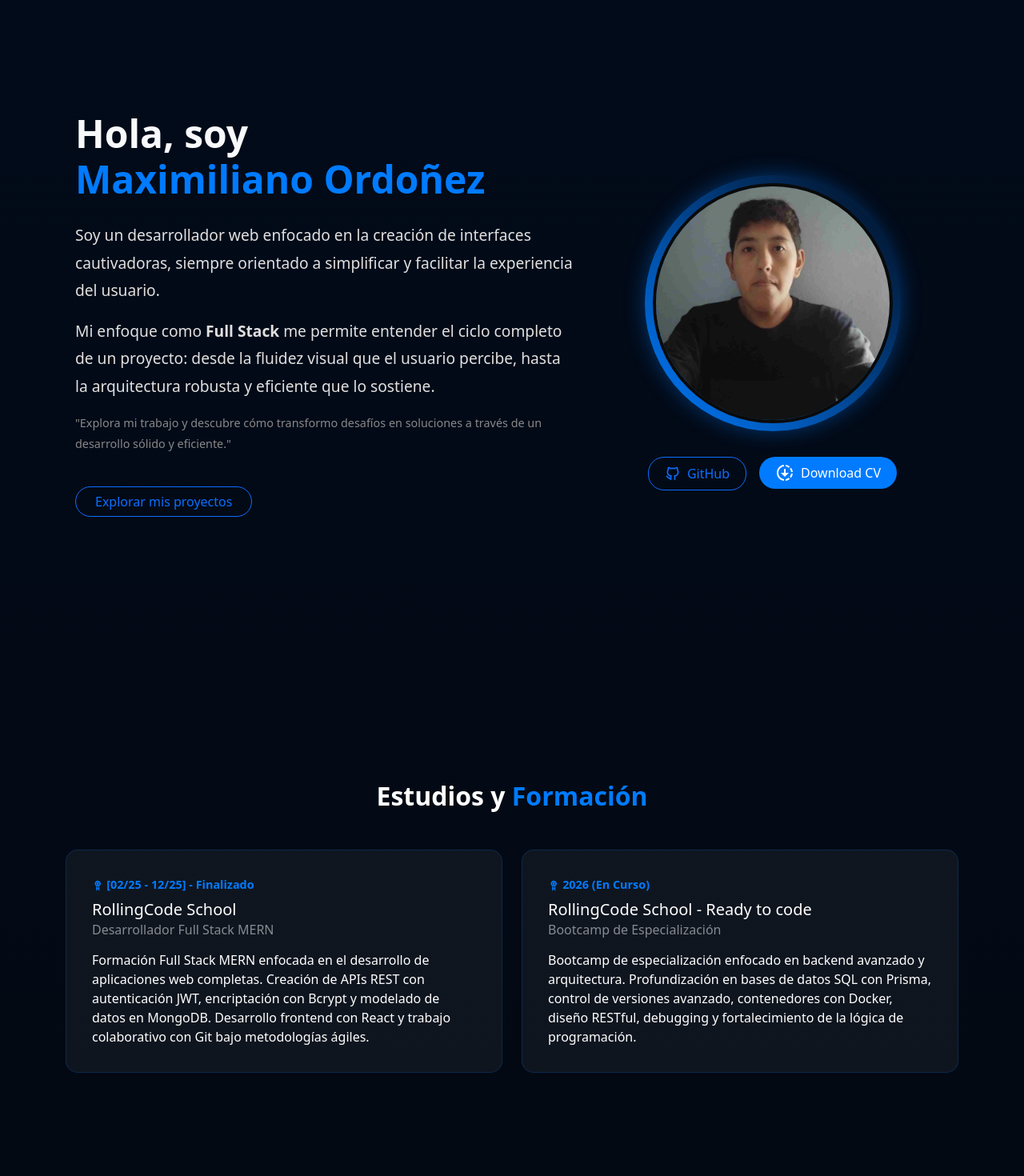
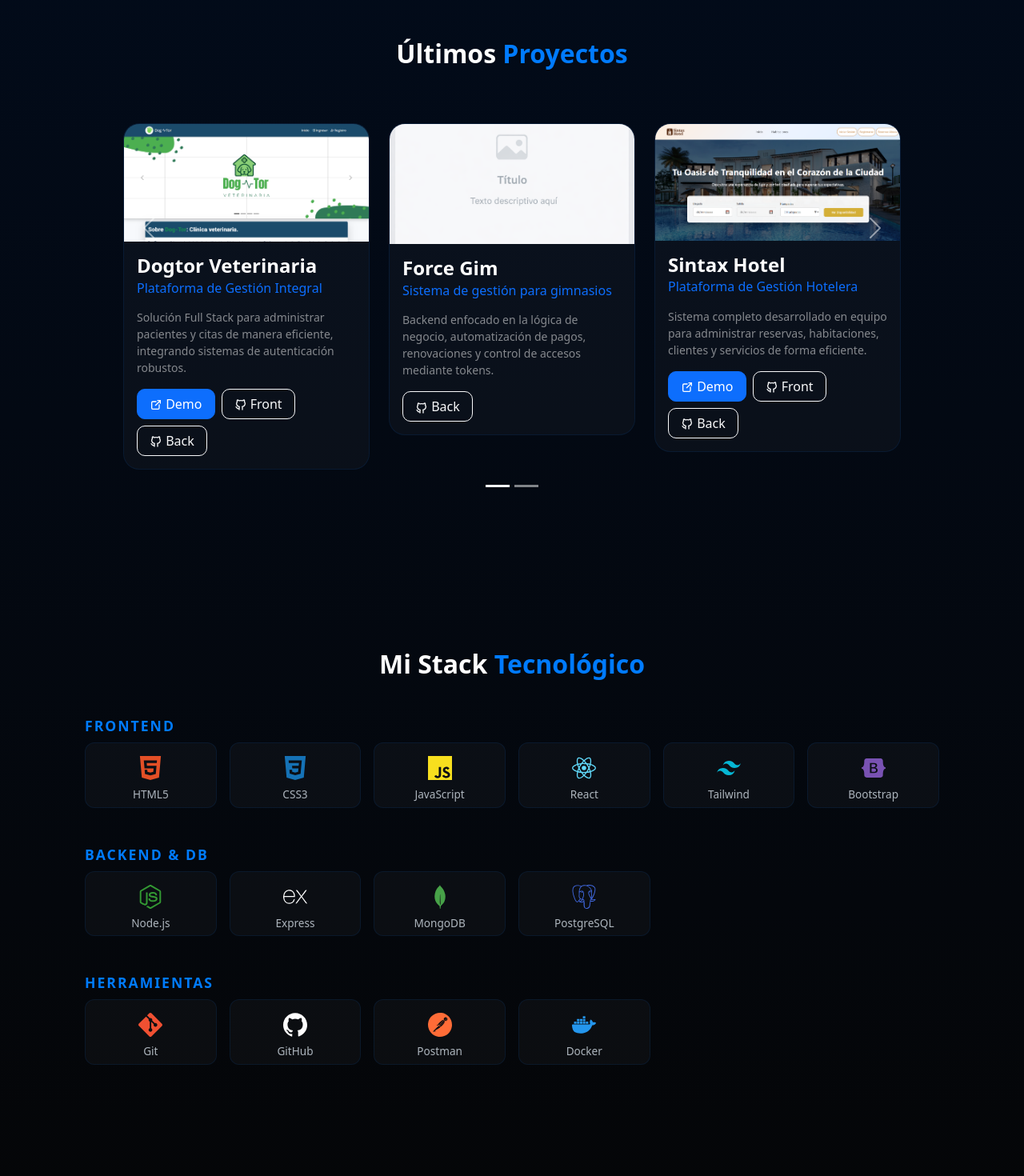
Before and after one commit to Maxii34/Mi-Portafolio-FullStack, a React (Vite) app: page /tecno in a window 1280 px wide. Shown: the part 160-1630 px from the top of the page at 80% size. Built offline with nearby package versions, Linux system fonts and the light colour scheme.

Commit message:
agregado de componente tecno y separacion de componentes en paginas

```diff
--- a/package.json
+++ b/package.json
@@ -19,7 +19,7 @@
     "react-dom": "^19.1.1",
     "react-hook-form": "^7.71.1",
     "react-icons": "^5.5.0",
-    "react-router": "^7.13.0",
+    "react-router": "^7.13.1",
     "sweetalert2": "^11.26.18"
   },
   "devDependencies": {
--- a/src/App.jsx
+++ b/src/App.jsx
@@ -1,25 +1,26 @@
-import { Menu } from "./Components/shared/Menu"
-import { Footer } from "./Components/shared/Footer"
-import { Inicio } from "./Components/page/Inicio"
-import { SectorEducacion } from "./Components/page/SectorEducacion"
-import { SectorProyectos } from "./Components/page/SectorProyectos"
-import { SectorStack } from "./Components/page/SectorStack"
-import { SectorContacto } from "./Components/page/SectorContacto"
+import { Menu } from "./Components/shared/Menu";
+import { Footer } from "./Components/shared/Footer";
+import { Inicio } from "./Components/page/Inicio";
+import { Tecn } from "./Components/page/tecn";
+import { SectorContacto } from "./Components/page/SectorContacto";
+import { BrowserRouter, Routes, Route } from "react-router";
 
 function App() {
   return (
-    <>
+    <BrowserRouter>
       <Menu />
+
       <main className="Color-Fondo">
-        <Inicio />
-        <SectorEducacion />
-        <SectorProyectos />
-        <SectorStack />
-        <SectorContacto />
+        <Routes>
+          <Route path="/" element={<Inicio />} />
+          <Route path="/tecno" element={<Tecn />} />
+          <Route path="/contacto" element={<SectorContacto />} />
+        </Routes>
       </main>
+
       <Footer />
-    </>
-  )
+    </BrowserRouter>
+  );
 }
 
-export default App
+export default App;
--- a/src/Components/page/Inicio.jsx
+++ b/src/Components/page/Inicio.jsx
@@ -1,20 +1,36 @@
 import { Col, Container, Row } from "react-bootstrap";
 import { ImagenPerfil } from "../ui/ImagenPerfil";
 import { Introduccion } from "../ui/Introducion";
+import { SectorEducacion } from "./SectorEducacion";
 
 export const Inicio = () => {
   return (
-        <>
-        <Container id="sobre-mi" className="d-flex justify-content-center align-items-center" style={{ minHeight: '110vh' }}>
-            <Row className="align-items-center w-100 ">
+    <Container
+      id="sobre-mi"
+      className="d-flex flex-column justify-content-center align-items-center"
+      style={{ minHeight: "110vh" }}
+    >
+      <Row className="align-items-center w-100">
         <Col xs={12} md={7}>
           <Introduccion />
         </Col>
+
         <Col xs={12} md={5}>
           <ImagenPerfil />
         </Col>
       </Row>
+
+      {/* NUEVA FILA */}
+      <Row className="w-100 mt-5">
+        <Col className="d-flex justify-content-center">
+          <SectorEducacion />
+        </Col>
+      </Row>
+
+      <Row className="w-100 mt-5">
+        <Col className="d-flex justify-content-center">
+        </Col>
+      </Row>
     </Container>
-        </>
   );
 };
--- /dev/null
+++ b/src/Components/page/Tecn.jsx
@@ -0,0 +1,25 @@
+import { Col, Container, Row } from "react-bootstrap";
+import { SectorProyectos } from "./SectorProyectos";
+import { SectorStack } from "./SectorStack";
+
+export const Tecn = () => {
+  return (
+    <>
+      <Container
+        id="sobre-mi"
+        className="d-flex flex-column justify-content-center align-items-center"
+      >
+        <Row className="w-100">
+          <Col className="d-flex justify-content-center">
+            <SectorProyectos />
+          </Col>
+        </Row>
+        <Row className="w-100 mt-5">
+          <Col className="d-flex justify-content-center">
+            <SectorStack />
+          </Col>
+        </Row>
+      </Container>
+    </>
+  );
+};
```
Also changed, not shown: 1 other file (tests, documents, lock files or other folders). Lines whose indentation alone changed are shown as unchanged.
